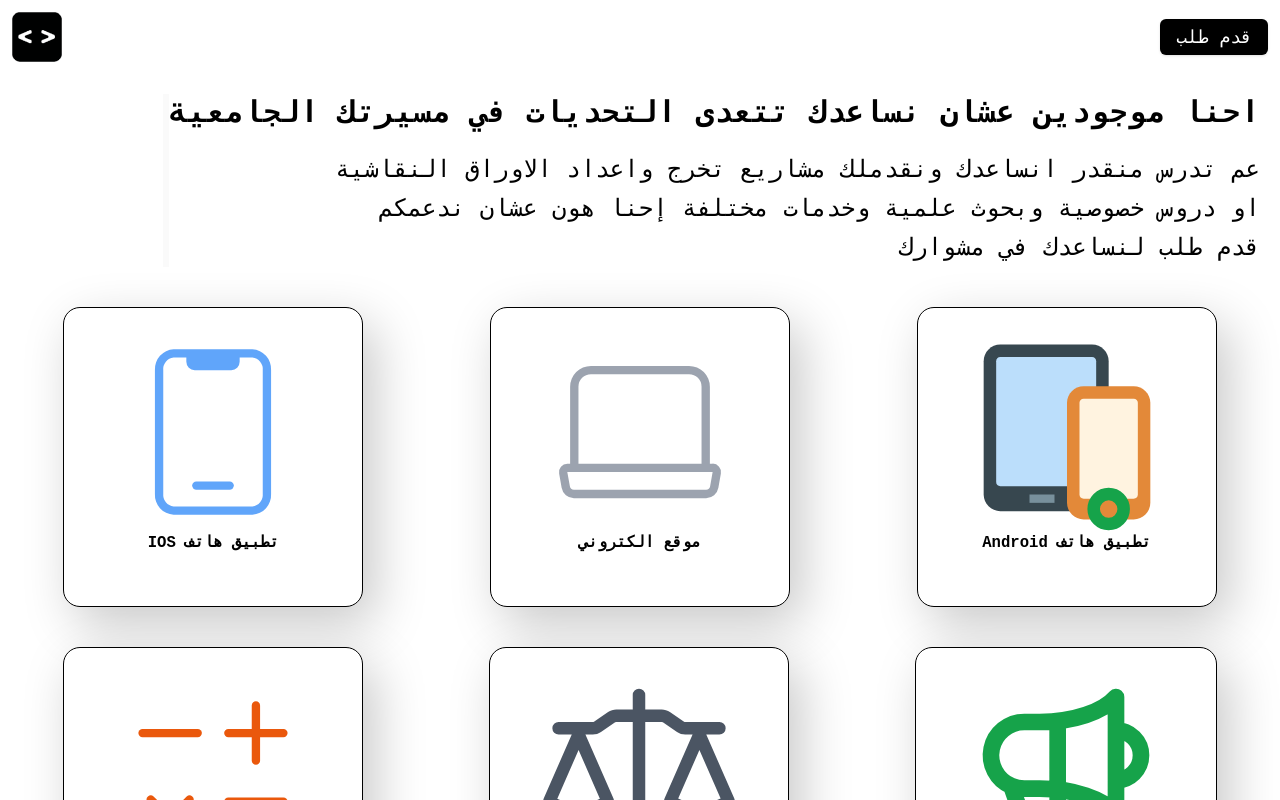
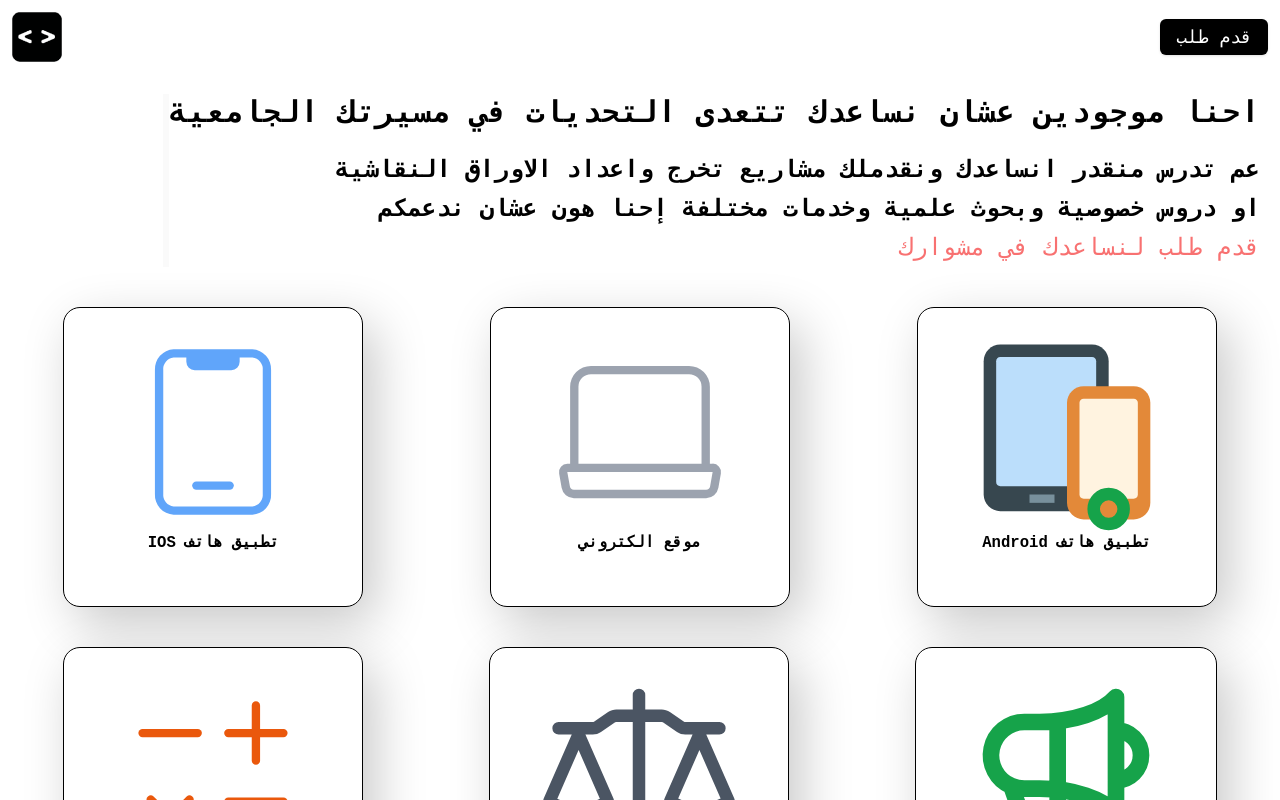
Before and after one commit to Zaidsaadedin1/codeMasters, a Next.js app: page / in a window 1280 px wide. Shown: the top 800 px of the page. Built offline with nearby package versions, Linux system fonts and the light colour scheme.

Commit message:
change the main text size and colors

```diff
--- a/src/components/MainText/MainText.js
+++ b/src/components/MainText/MainText.js
@@ -8,22 +8,22 @@ function MainText() {
       <section className="">
         <motion.div
           initial={{ opacity: 0 }}
-          animate={{ opacity: 1 }}
+          animate={{ opacity: 2 }}
           transition={{ duration: 1 }}
           className="flex flex-col text-black text-right"
         >
-          <h3 className="font-mono text-3xl font-bold tracking-wide mb-5 flex flex-row justify-end items-center">
+          <h1 className="font-mono text-3xl font-bold tracking-wide mb-5 flex flex-row justify-end items-center">
             احنا موجودين عشان نساعدك تتعدى التحديات في مسيرتك الجامعية
-          </h3>
-          <h4 className="text-2xl leading-relaxed font-mono">
+          </h1>
+          <h2 className="text-2xl leading-relaxed font-mono">
             عم تدرس منقدر انساعدك ونقدملك مشاريع تخرج واعداد الاوراق النقاشية
             <br />
             او دروس خصوصية وبحوث علمية وخدمات مختلفة إحنا هون عشان ندعمكم
             <br />
-            <span className="text-2xl font-mono">
+            <span className="text-2xl font-mono text-red-400">
               قدم طلب لنساعدك في مشوارك
             </span>
-          </h4>
+          </h2>
         </motion.div>
       </section>
     </div>
```
